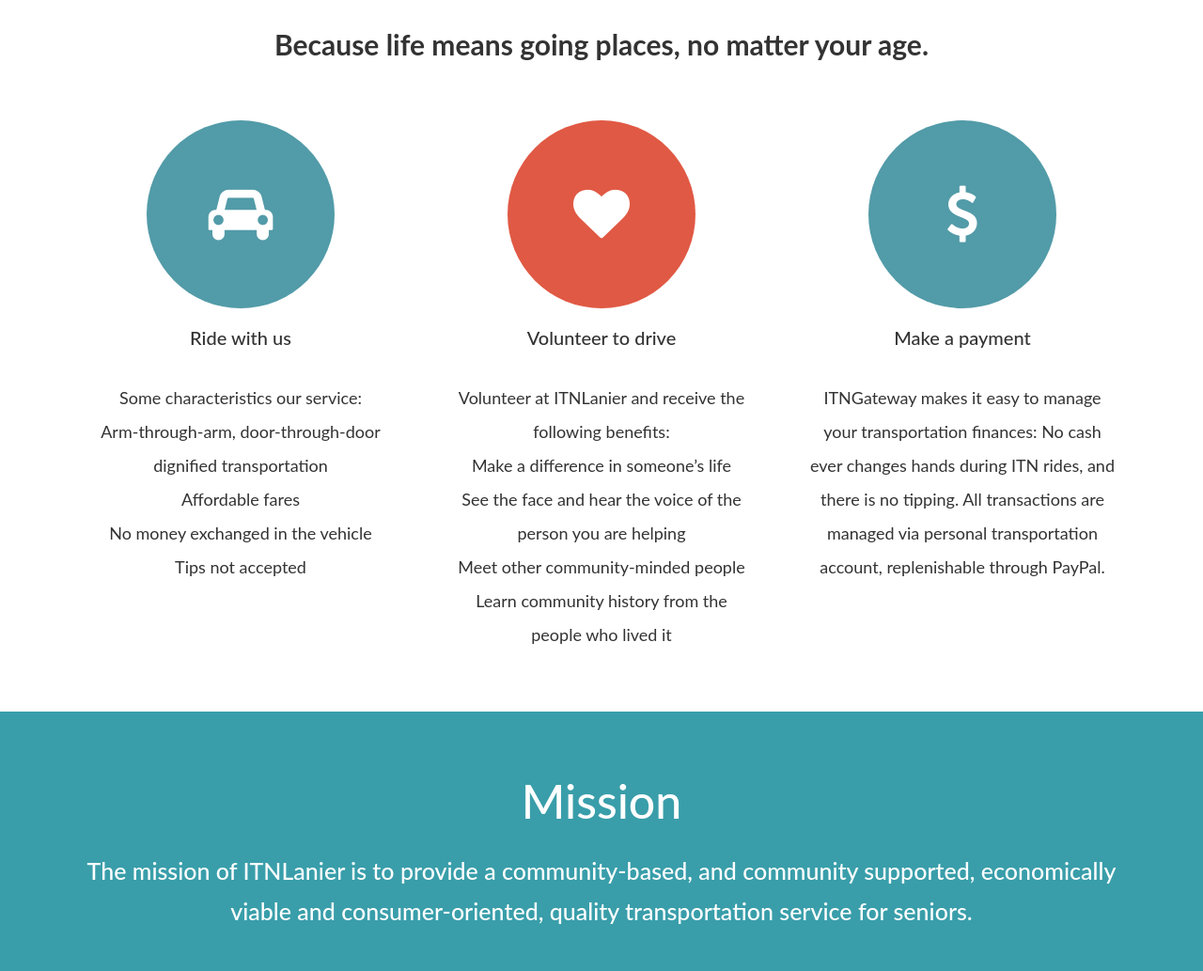
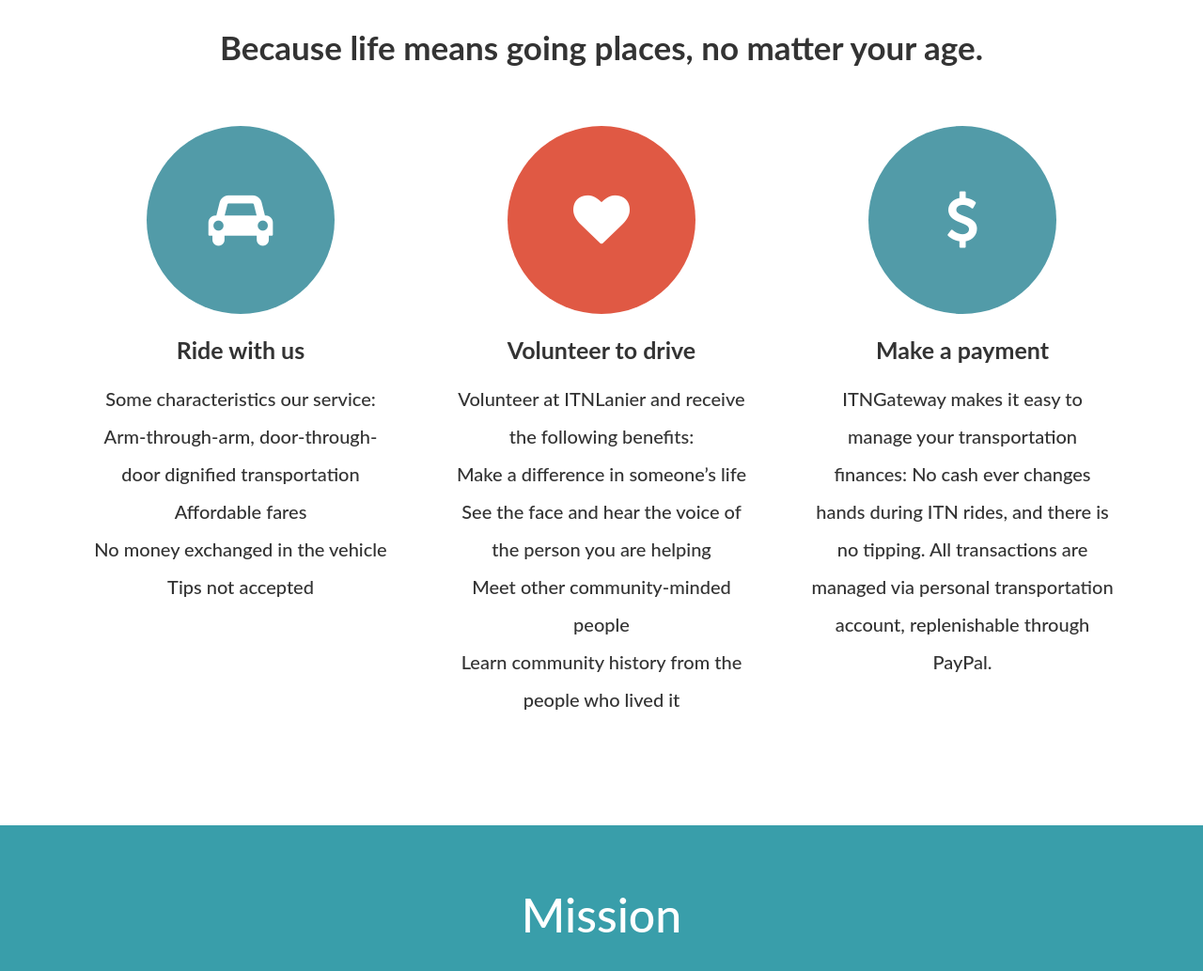
Before and after one commit to samguergen/ITNLanier, a PHP site: page / in a window 1280 px wide. Shown: the part 637-1670 px from the top of the page at 94% size. Run offline with PHP 8.4, Linux system fonts and the light colour scheme; some libraries are stand-ins or nearby versions.

Commit message:
homepage fix

```diff
--- a/css/index.css
+++ b/css/index.css
@@ -5,6 +5,8 @@
 body {
   width: 100%;
   margin: 0%;
+  font-family: 'Lato', sans-serif;
+  font-weight: 200;
 }
 
 .wrapper {
@@ -135,7 +137,7 @@
 }
 
 .carousel-inner .item .carousel-statement {
-  margin-top: -12%;
+  margin-top: -300px;
   margin-left: 10%;
   z-index: 998;
   color:white;
@@ -165,16 +167,19 @@
 }
 .homepage .hp-first .features h6 {
   text-align: center;
-  font-size:20px;
-  margin-top:20px;
+  font-size: 25px;
+  font-weight: bold;
+  margin-top: 25px;
 }
 .homepage .hp-first .features .feature-description {
-  margin-top: 10%;
-  font-size: 18px;
+  margin-top: 5%;
+  font-size: 20px;
+  font-weight: 500;
   line-height: 2;
   text-align: center;
   padding-left: 15px;
   padding-right: 15px;
+  padding-bottom:50px;
 }
 .homepage .mission {
   text-align: center;
@@ -221,8 +226,7 @@
   padding: 26px 39px;
   border: 5px solid #529ba8;
   border-radius: 4px;
-  margin-left: 2%;
-  margin-right: 2%;
+  margin: 2%;
 }
 .homepage .rider-stories .rider-stories-text h4 {
   line-height: 1.6;
@@ -237,7 +241,7 @@
   font-size: 20px;
 }
 .homepage .regeneron h2 {
-  margin-bottom:2%;
+  margin-bottom:5%;
 }
 
 /* SERVICES */
@@ -1227,6 +1231,7 @@
     left: 50%;
     top: 20px;
   }
+  .homepage .progress {height: 500px;}
 }
 
 
--- a/index.html
+++ b/index.html
@@ -171,12 +171,14 @@
     </div><!--CAROUSEL-->
 
     <div class="jumbotron section hp-first">
-      <h2>Because life means going places, no matter your age.</h2>
+      <h2 style="font-size:35px">Because life means going places, no matter your age.</h2>
       <div class="features">
-        <div class="col-sm-4">
+        <div class="col-md-4">
+          <a href="views/member-app.html">
             <div class="feature-icon" style="background: #529ba8">
               <i class="fa fa-car"></i>
             </div>
+          </a>
           <h6>Ride with us</h6>
           <div class="feature-description">
             Some characteristics our service:<br>
@@ -186,10 +188,12 @@
             Tips not accepted<br>
           </div>
         </div>
-        <div class="col-sm-4">
+        <div class="col-md-4">
+          <a href="views/volunteer-to-drive.html">
             <div class="feature-icon" style="background: #e05944">
               <i class="fa fa-heart"></i>
             </div>
+          </a>
           <h6>Volunteer to drive</h6>
           <div class="feature-description">
             Volunteer at ITNLanier and receive the following benefits:
@@ -200,10 +204,12 @@
             Learn community history from the people who lived it<br>
           </div>
         </div>
-        <div class="col-sm-4">
+        <div class="col-md-4">
+          <a href="views/pay-online.html">
             <div class="feature-icon" style="background: #529ba8">
               <i class="fa fa-dollar"></i>
             </div>
+          </a>
           <h6>Make a payment</h6>
           <div class="feature-description">
             ITNGateway makes it easy to manage your transportation finances: No cash ever changes hands during ITN rides, and there is no tipping. All transactions are managed via personal transportation account, replenishable through PayPal.
@@ -219,7 +225,7 @@
       </div>
     </div><!--MISSION-->
 
-    <div class="jumbotron section progress">
+    <div class="jumbotron section progress container">
       <div class="container">
         <h1>Our Progress</h1>
         <div class="row progress-steps">
@@ -245,8 +251,8 @@
       <div class="container section-content">
         <h2>Unique Rider Stories</h2>
         <div class="row">
-          <div class="col-sm-2"></div>
-          <div class="col-sm-4 rider-stories-text">
+          <div class="col-lg-2"></div>
+          <div class="col-lg-4 rider-stories-text">
             <h4>Ellie wants to know how much she should tip the driver, who says "No thank you. You owe me nothing." <br>
             Initially Ellie tries to argue because she just tipped the "girl" who did her hair, but the driver reassures her that no tip is required.</h4>
 
@@ -259,7 +265,7 @@
 
 
           </div>
-          <div class="col-sm-4 rider-stories-text">
+          <div class="col-lg-4 rider-stories-text">
             <h4>Recently, ITNMontereyCounty had a member sign on who needed the service only for a couple of months while he recovered from open heart surgery. <br>
             Robert needed us three times a week to get to and from his cardiac rehab appointments. Though this was a temporary thing for him, he was moved by how much it impacted his life.</h4>
 
@@ -272,7 +278,7 @@
 
 
           </div>
-          <div class="col-sm-2"></div>
+          <div class="col-lg-2"></div>
 
         </div>
       </div>
```
Lines whose indentation alone changed are shown as unchanged.
